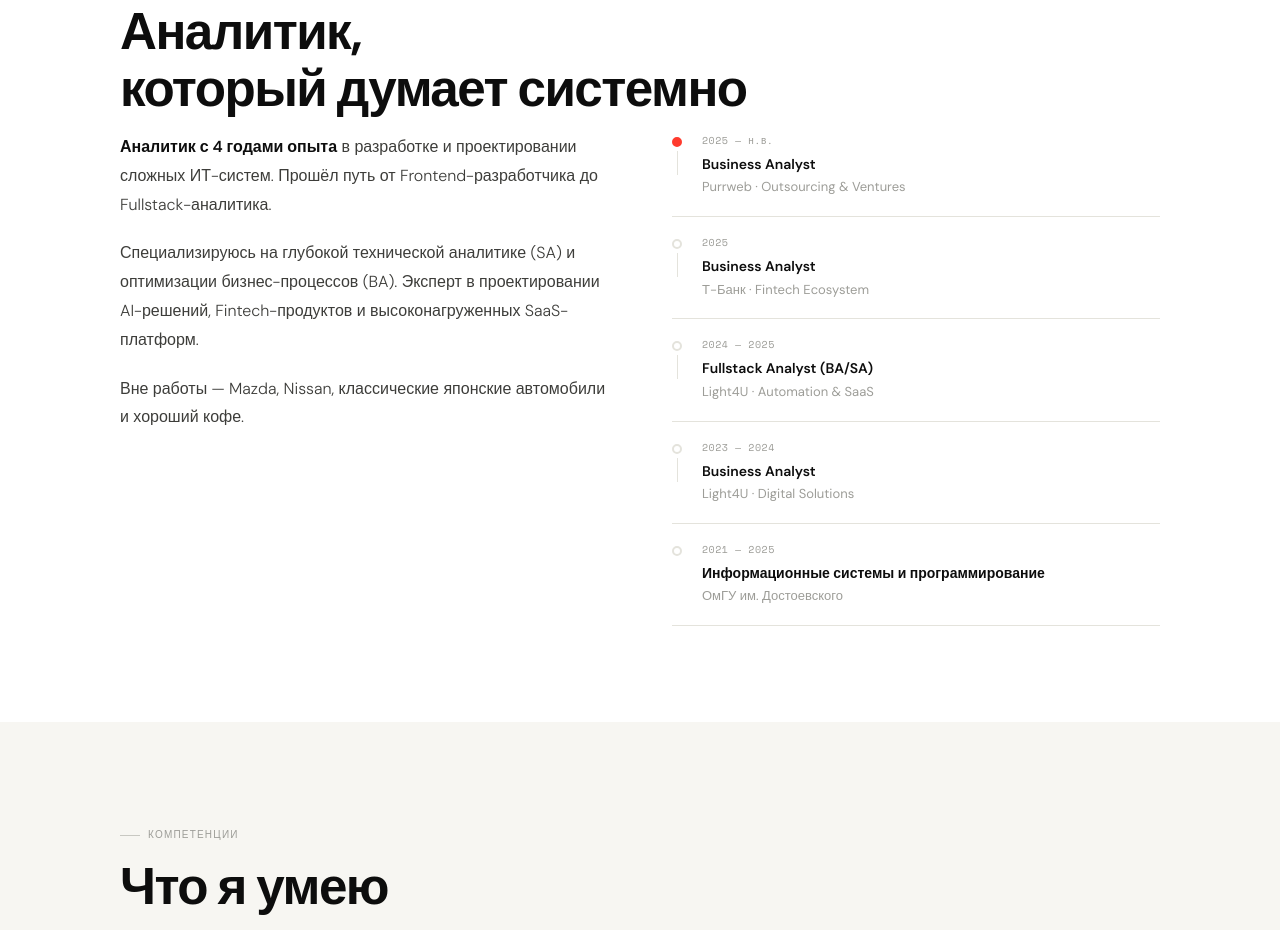
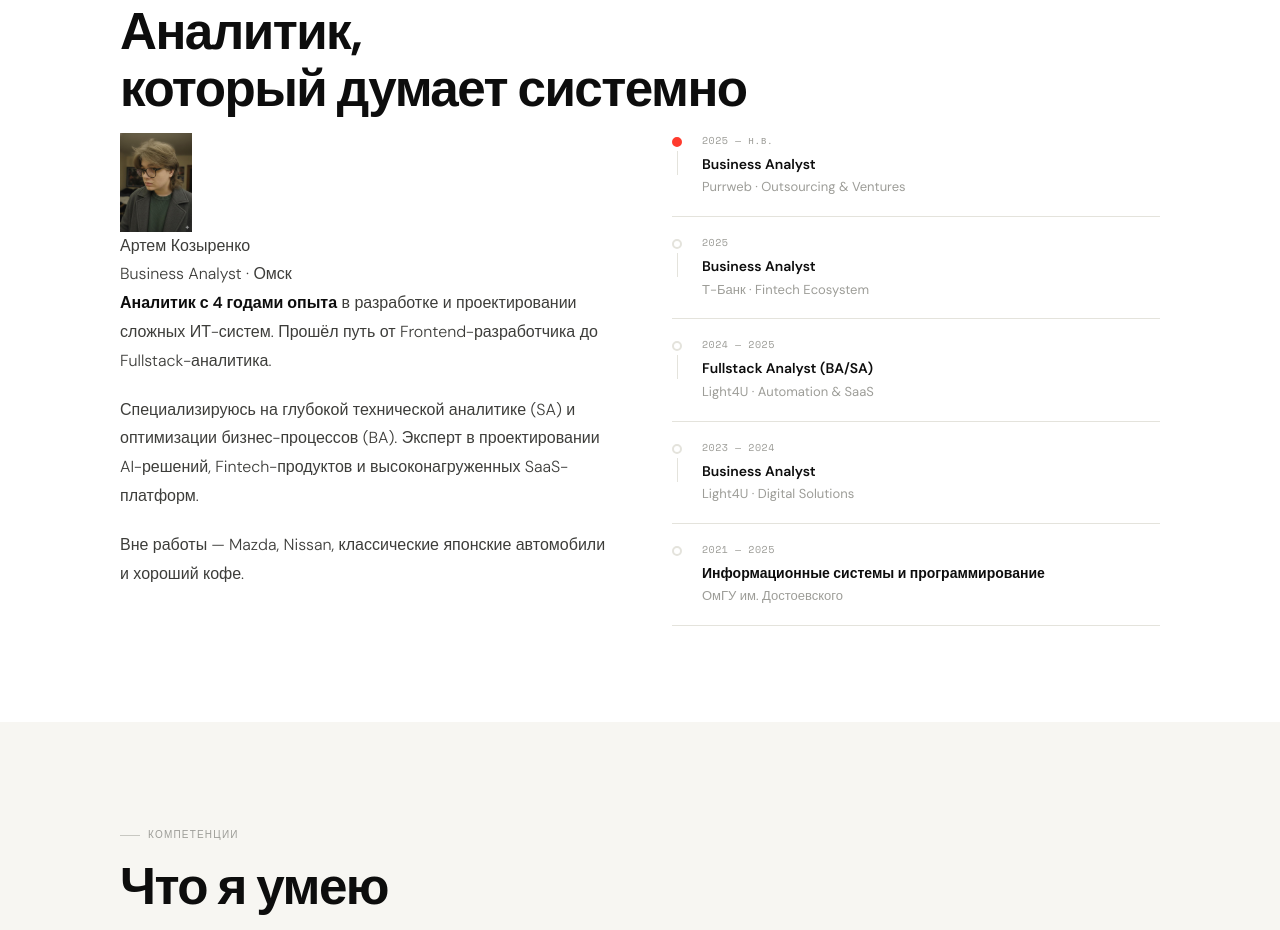
Before and after one commit to Arti-Ko/teta, a Next.js app: page / in a window 1280 px wide. Shown: the part 1020-1950 px from the top of the page. Built offline with nearby package versions, Linux system fonts and the light colour scheme; no server answers.

Commit message:
Update page.tsx

```diff
--- a/src/app/page.tsx
+++ b/src/app/page.tsx
@@ -88,6 +88,20 @@ export default function Home() {
           </div>
           <div className="about-grid">
             <div className="about-body reveal d1">
+              <div className="about-avatar-row">
+                <Image
+                  src="/avatar.jpg"
+                  alt="Артем Козыренко"
+                  width={72}
+                  height={72}
+                  className="about-avatar"
+                  priority
+                />
+                <div className="about-avatar-meta">
+                  <div className="about-avatar-name">Артем Козыренко</div>
+                  <div className="about-avatar-role">Business Analyst · Омск</div>
+                </div>
+              </div>
               <p>
                 <strong>Аналитик с 4 годами опыта</strong> в разработке и проектировании
                 сложных ИТ-систем. Прошёл путь от Frontend-разработчика до Fullstack-аналитика.
```
